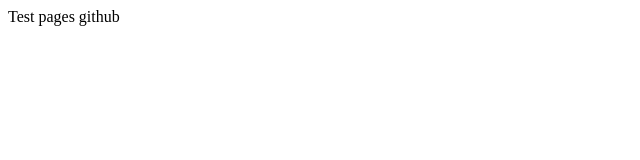
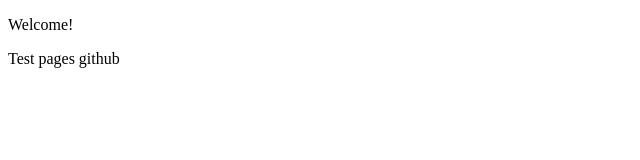
Before and after one commit to alexpausan/alexpausan.github.io, a plain HTML site: page index.html in a window 1280 px wide. Shown: the whole page, without its empty margins (0-640 px from the left). Drawn offline with Linux system fonts and the light colour scheme.

Commit message:
Update index file

```diff
--- a/index.html
+++ b/index.html
@@ -1 +1,17 @@
-Test pages github
+<!DOCTYPE html>
+<html>
+  <body>
+    <p>Welcome!</p>
+    <p>Test pages github</p>
+     <script>
+      (function(i,s,o,g,r,a,m){i['GoogleAnalyticsObject']=r;i[r]=i[r]||function(){
+      (i[r].q=i[r].q||[]).push(arguments)},i[r].l=1*new Date();a=s.createElement(o),
+      m=s.getElementsByTagName(o)[0];a.async=1;a.src=g;m.parentNode.insertBefore(a,m)
+      })(window,document,'script','//www.google-analytics.com/analytics.js','ga');
+
+      ga('create', 'UA-72481491-1', 'auto');
+      ga('send', 'pageview');
+
+    </script>
+  </body>
+</html>
```
